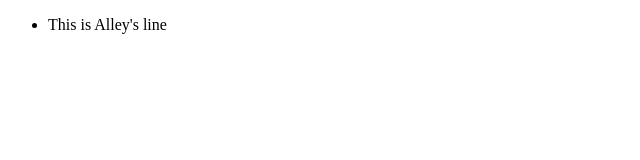
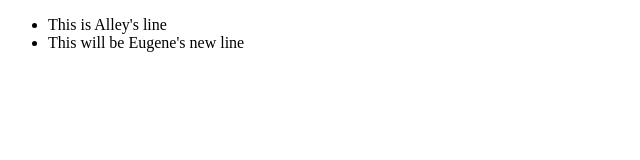
Before and after one commit to SarthakGautam2561/alley-haiku, a plain HTML site: page alley-haiku/index.html in a window 1280 px wide. Shown: the whole page, without its empty margins (0-640 px from the left). Drawn offline with Linux system fonts and the light colour scheme.

Commit message:
added second line

```diff
--- a/alley-haiku/index.html
+++ b/alley-haiku/index.html
@@ -7,6 +7,7 @@
 <body>
   <ul>
     <li>This is Alley's line</li>
+    <li>This will be Eugene's new line</li>
   </ul>
 
 </body>
```
